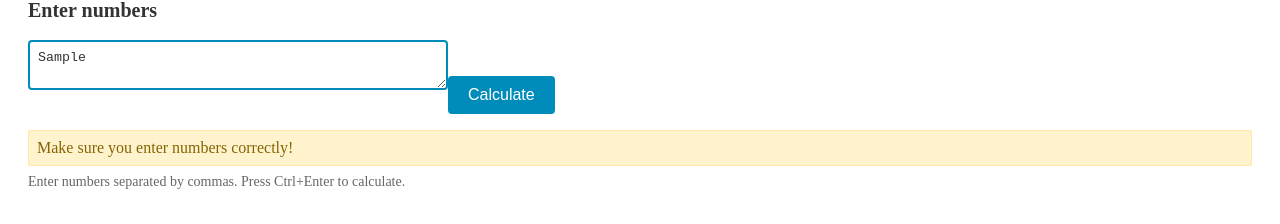
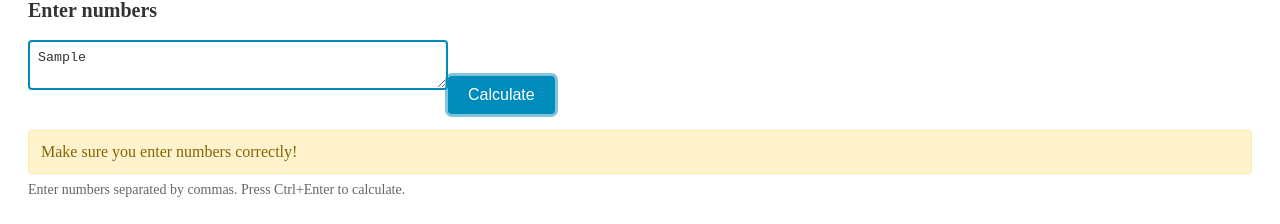
Before and after one commit to kaustubh-shinde-182/kaustubh-shinde-accessibility, a React (Vite) app: page / in a window 1280 px wide. Both pictures are taken after typing "Sample" into the empty fields and a click on the button "Calculate". Shown: the part 513-737 px from the top of the page. Built offline with nearby package versions, Linux system fonts and the light colour scheme.

Commit message:
implement proper keyboard navigation and focus management

```diff
--- a/src/App.tsx
+++ b/src/App.tsx
@@ -1,9 +1,10 @@
-import { useState } from "react";
+import { useState, useRef } from "react";
 
 const App = () => {
   const [input, setInput] = useState("");
   const [result] = useState(null);
   const [showAlert, setShowAlert] = useState(false);
+  const buttonRef = useRef<HTMLButtonElement>(null);
 
   const handleCalculate = () => {
     // For now, just show the alert to demonstrate
@@ -11,7 +12,14 @@ const App = () => {
     setTimeout(() => setShowAlert(false), 3000);
   };
 
-  const handleKeyDown = (event: React.KeyboardEvent) => {
+  const handleTextareaKeyDown = (
+    event: React.KeyboardEvent<HTMLTextAreaElement>
+  ) => {
+    if (event.key === "Tab" && !event.shiftKey) {
+      // Tab from textarea should go to button
+      event.preventDefault();
+      buttonRef.current?.focus();
+    }
     if (event.key === "Enter" && (event.ctrlKey || event.metaKey)) {
       handleCalculate();
     }
@@ -28,7 +36,12 @@ const App = () => {
 
       <h1>String Calculator</h1>
 
-      <form onSubmit={(e) => e.preventDefault()}>
+      <form
+        onSubmit={(e) => {
+          e.preventDefault();
+          handleCalculate();
+        }}
+      >
         <label
           htmlFor="numbers-input"
           style={{ display: "block", marginBottom: "8px" }}
@@ -48,17 +61,18 @@ const App = () => {
             padding: "8px",
             width: "100%",
             maxWidth: "400px",
+            outline: "none",
           }}
           placeholder="Example: 1,2,3"
           value={input}
           onChange={(e) => setInput(e.target.value)}
-          onKeyDown={handleKeyDown}
+          onKeyDown={handleTextareaKeyDown}
           aria-describedby="input-instructions"
         />
 
         <button
-          type="button"
-          onClick={handleCalculate}
+          ref={buttonRef}
+          type="submit"
           style={{
             padding: "10px 20px",
             backgroundColor: "#008cba",
@@ -67,23 +81,43 @@ const App = () => {
             borderRadius: "4px",
             cursor: "pointer",
             fontSize: "16px",
+            outline: "none",
+          }}
+          onKeyDown={(e) => {
+            if (e.key === "Tab" && e.shiftKey) {
+              // Shift+Tab from button should go back to textarea
+              e.preventDefault();
+              const textarea = document.getElementById("numbers-input");
+              textarea?.focus();
+            }
+          }}
+          onFocus={(e) => {
+            e.target.style.boxShadow = "0 0 0 3px rgba(0, 140, 186, 0.5)";
+          }}
+          onBlur={(e) => {
+            e.target.style.boxShadow = "none";
           }}
         >
           Calculate
         </button>
       </form>
 
-      {result !== null && <p style={{ color: "green" }}>Result: {result}</p>}
+      {result !== null && (
+        <p style={{ color: "green" }} role="status" aria-live="polite">
+          Result: {result}
+        </p>
+      )}
 
       {showAlert && (
         <div
           role="alert"
-          aria-live="polite"
+          aria-live="assertive"
           style={{
             marginTop: "16px",
-            padding: "8px",
+            padding: "12px",
             backgroundColor: "#fff3cd",
             border: "1px solid #ffeaa7",
+            borderRadius: "4px",
           }}
         >
           <p style={{ color: "#856404", margin: 0 }}>
```
